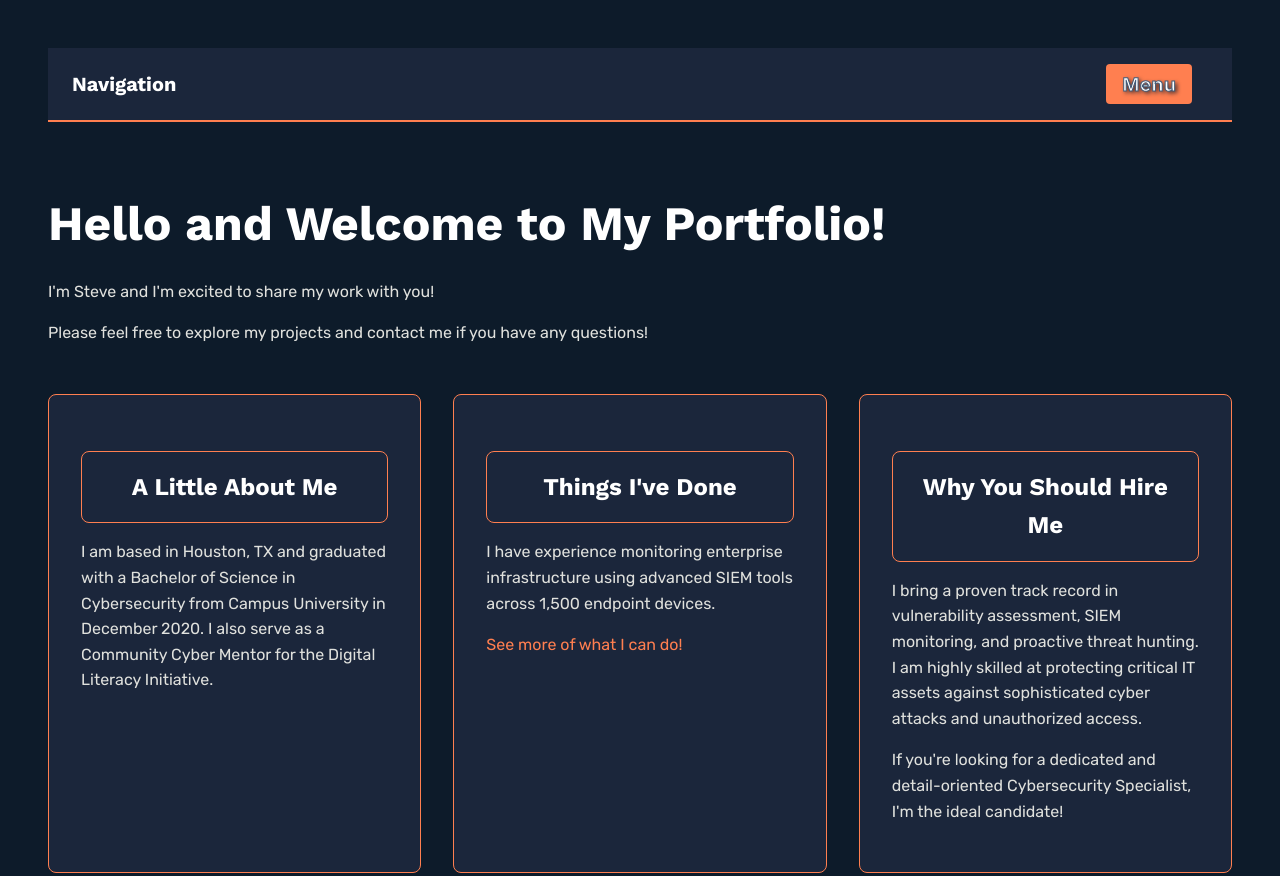
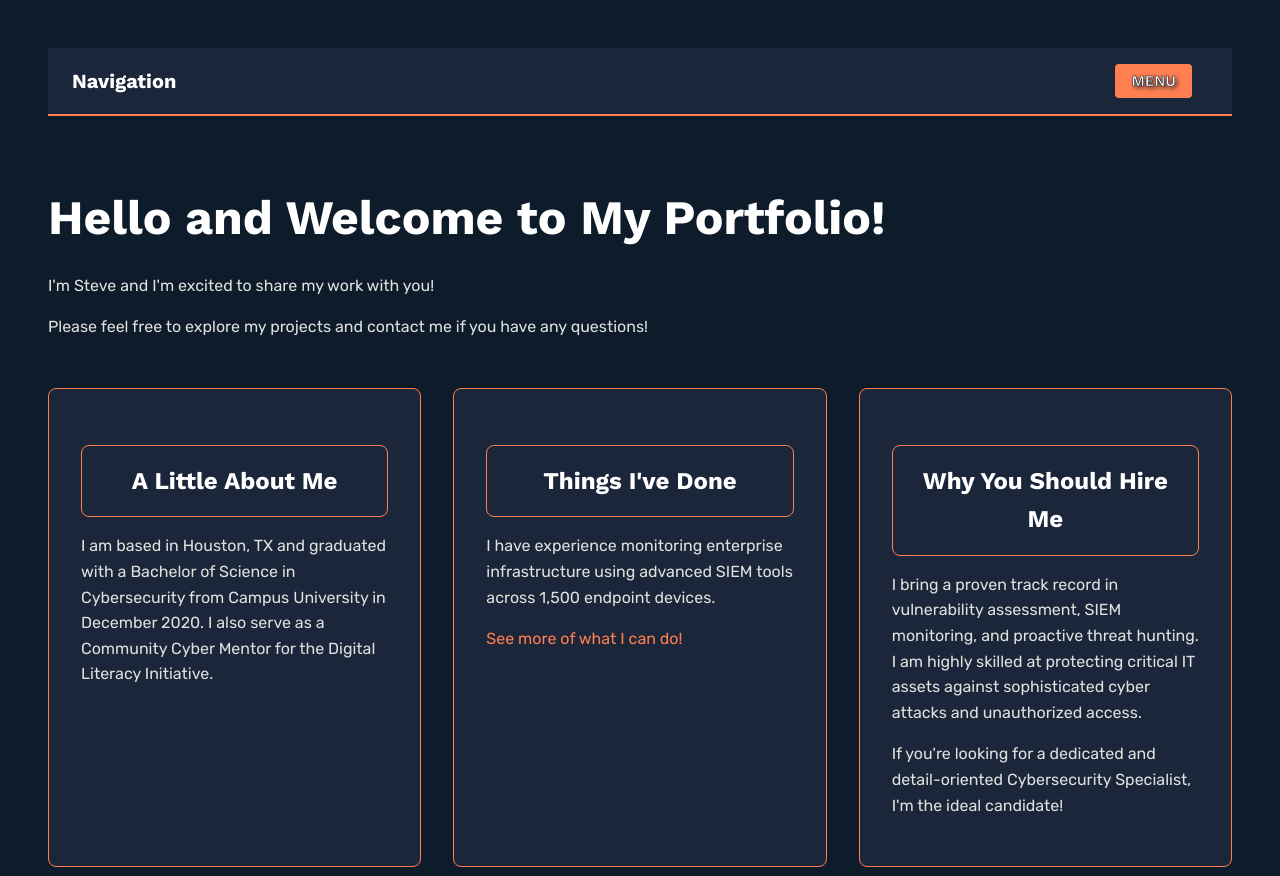
Before and after one commit to StephenVela88/Dev-140, a plain HTML site: page index.html in a window 1280 px wide. Shown: the top 876 px of the page. Drawn offline with nearby package versions, Linux system fonts and the light colour scheme; no server answers.

Commit message:
Menu Text shadow

```diff
--- a/ProjectMilestone.js
+++ b/ProjectMilestone.js
@@ -4,7 +4,7 @@ const navList = document.querySelector('nav ul')
 
 if (navContainer && navList) {
 const menuBtn = document.createElement('button')
-menuBtn.textContent = 'Menu'
+menuBtn.textContent = 'MENU'
 menuBtn.classList.add('btn')
 
 menuBtn.setAttribute('aria-expanded', 'false')
--- a/Wireframe.css
+++ b/Wireframe.css
@@ -287,12 +287,12 @@ background-color: var(--accent-orange);
 border: none;
 border-radius: 4px;
 color: var(--text-bright);
--webkit-text-stroke: 1px var(--bg-highlight);
+-webkit-text-stroke: .5px var(--bg-dark);
 text-shadow: 2px 2px 4px var(--bg-dark);
 cursor: pointer;
 display: inline-block;
 font-family: 'Work Sans', sans-serif;
-font-size: 20px;
+font-size: 15px;
 font-weight: 600;
 padding: var(--space-8) var(--space-16);
 }
```
